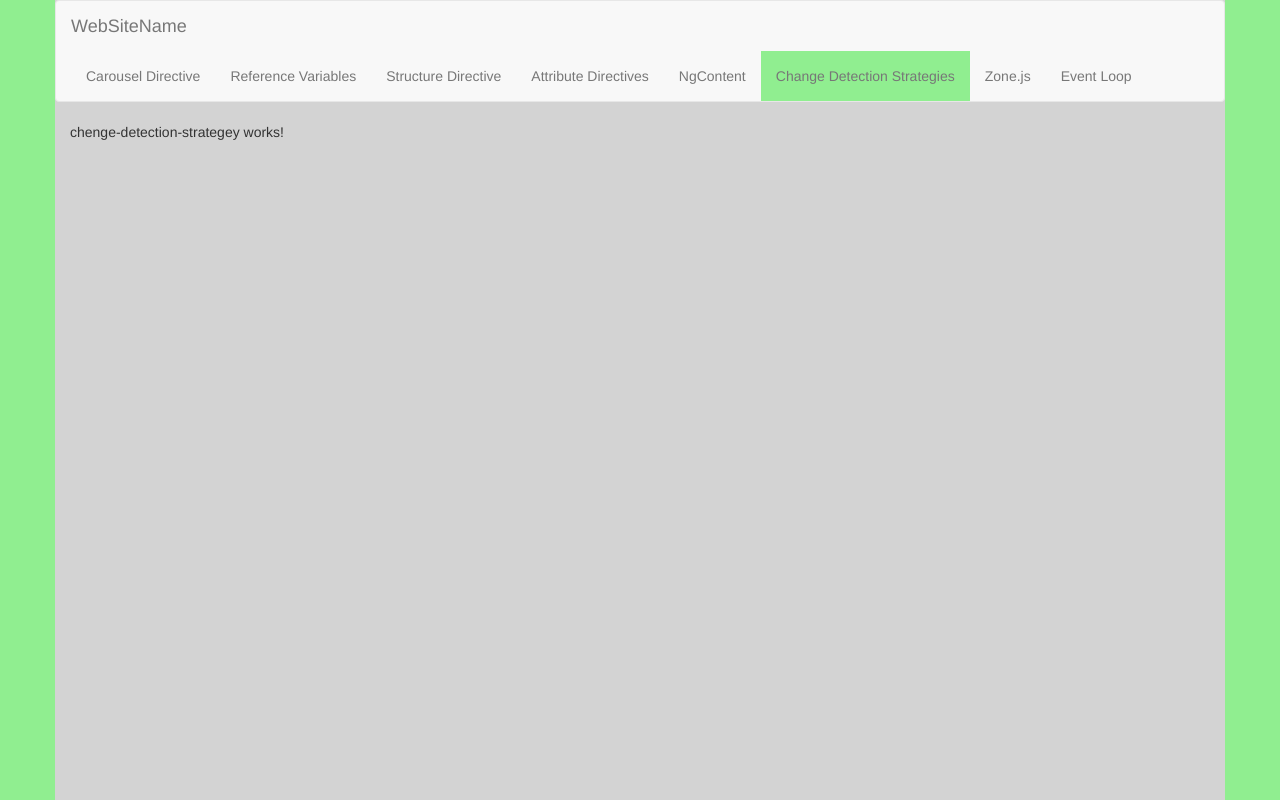
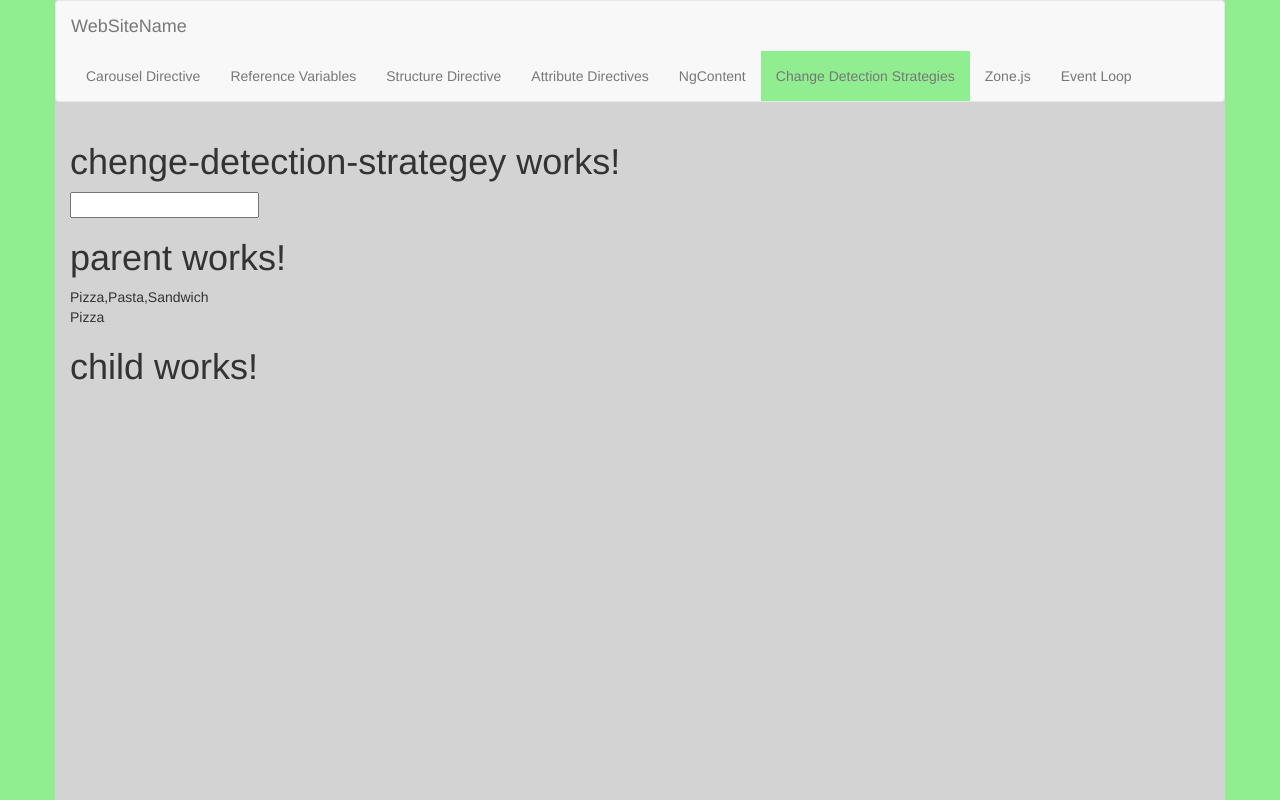
Before and after one commit to Tanzorr/angular-dock, an Angular app: page /change-detection-strategies in a window 1280 px wide. Built offline with nearby package versions, Linux system fonts and the light colour scheme.

Commit message:
add parent and child componet

```diff
--- a/src/app/pages/change-detection-strategies/change-detection-strategies.component.html
+++ b/src/app/pages/change-detection-strategies/change-detection-strategies.component.html
@@ -1 +1,4 @@
-<p>chenge-detection-strategey works!</p>
+<h1>chenge-detection-strategey works!</h1>
+
+<input type="text" [(ngModel)]="food">
+<app-parent></app-parent>
--- a/src/app/pages/change-detection-strategies/change-detection-strategies.component.ts
+++ b/src/app/pages/change-detection-strategies/change-detection-strategies.component.ts
@@ -7,6 +7,7 @@ import { ChangeDetectionStrategy, Component, OnInit } from '@angular/core';
   changeDetection: ChangeDetectionStrategy.OnPush
 })
 export class ChangeDetectionStrategiesComponent implements OnInit {
+  food: any;
 
   constructor() { }
 
--- /dev/null
+++ b/src/app/pages/change-detection-strategies/child/child.component.html
@@ -0,0 +1,2 @@
+<h1>child works!</h1>
+{{ tirggerChild() }}
--- /dev/null
+++ b/src/app/pages/change-detection-strategies/child/child.component.ts
@@ -0,0 +1,19 @@
+import { ChangeDetectionStrategy, Component, OnInit } from '@angular/core';
+
+@Component({
+  selector: 'app-child',
+  templateUrl: './child.component.html',
+  styleUrls: ['./child.component.scss'],
+  changeDetection: ChangeDetectionStrategy.OnPush
+})
+export class ChildComponent implements OnInit {
+
+  constructor() { }
+
+  ngOnInit(): void {
+  }
+
+  tirggerChild() {
+    console.log('Child triggered');
+  }
+}
--- /dev/null
+++ b/src/app/pages/change-detection-strategies/parent/parent.component.html
@@ -0,0 +1,8 @@
+<h1>parent works!</h1>
+
+{{ triggerParent() }}
+
+{{ parentFood }}
+<br>
+{{ singleFood }}
+<app-child></app-child>
--- /dev/null
+++ b/src/app/pages/change-detection-strategies/parent/parent.component.ts
@@ -0,0 +1,27 @@
+import { ChangeDetectionStrategy, ChangeDetectorRef, Component, OnInit } from '@angular/core';
+
+@Component({
+  selector: 'app-parent',
+  templateUrl: './parent.component.html',
+  styleUrls: ['./parent.component.scss'],
+  changeDetection: ChangeDetectionStrategy.OnPush
+})
+export class ParentComponent implements OnInit {
+  parentFood: string[] =['Pizza', 'Pasta', 'Sandwich']
+  singleFood: string = 'Pizza';
+  constructor(private _cdr: ChangeDetectorRef) { }
+
+  ngOnInit(): void {
+    setTimeout(() => {
+      this.parentFood.push('Burger');
+      this.singleFood = 'Burger';
+      //this._cdr.markForCheck();
+      console.log('Parent triggered')
+     // this._cdr.detectChanges();
+    }, 2000);
+  }
+
+  triggerParent():void {
+    console.log('Parent triggered');
+  }
+}
```
Also changed, not shown: src/app/pages/change-detection-strategies/change-detection-strategies.module.ts (+8 -1 lines), src/app/pages/change-detection-strategies/child/child.module.ts (added, +19 -0 lines), src/app/pages/change-detection-strategies/parent/parent.module.ts (added, +20 -0 lines), src/app/pages/change-detection-strategies/child/child.component.scss (added), src/app/pages/change-detection-strategies/parent/parent.component.scss (added).
